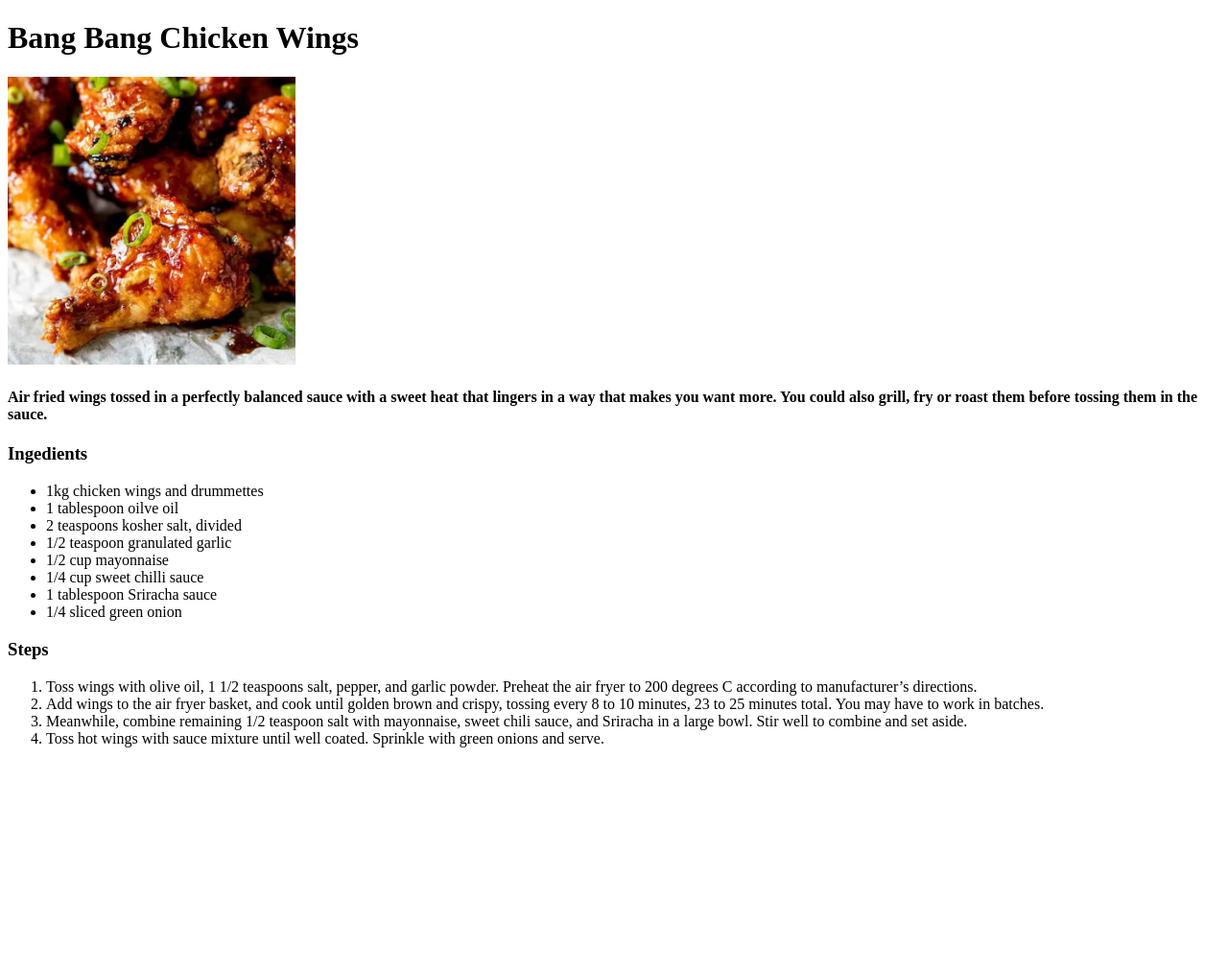
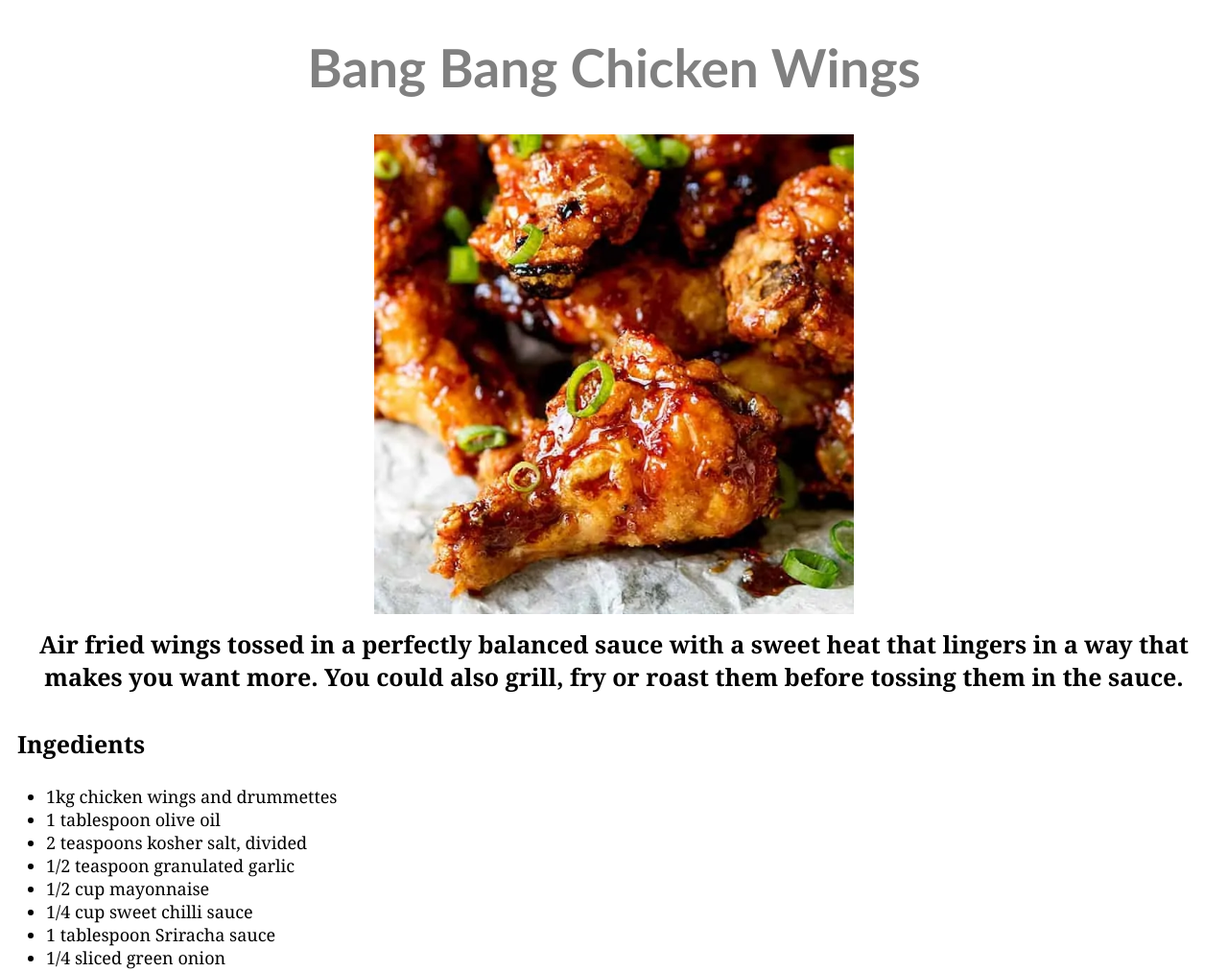
Before and after one commit to afr0sam/odin-recipes, a plain HTML site: page recipes/bang-bang-wings.html in a window 1280 px wide. Shown: the top 1013 px of the page at 96% size. Before the commit the page ends 800 px from the top, so only its background shows below. Drawn offline with Linux system fonts and the light colour scheme.

Commit message:
add CSS file to all pages to make more visually pleasing

```diff
--- a/recipes/bang-bang-wings.html
+++ b/recipes/bang-bang-wings.html
@@ -4,35 +4,43 @@
     <meta charset="UTF-8">
     <meta name="viewport" content="width=device-width, initial-scale=1.0">
     <title>Bang Bang Chicken Wings Recipe</title>
+    <link rel="stylesheet" href="styles.css">
 </head>
 <body>
     <h1>Bang Bang Chicken Wings</h1>
 
-    <img src="../images/bang-bang-wings.jpg" alt="Cripsy sweet and spicy bang bang chicken wings" height="300" width="300">
+    <div class="container">
+    <img src="../images/bang-bang-wings.jpg" alt="Cripsy sweet and spicy bang bang chicken wings" height="500" width="auto">
+    </div>
 
     <h4>Air fried wings tossed in a perfectly balanced sauce with a sweet heat that lingers in a way that makes you want more. You could also grill, fry or roast them before tossing them in the sauce.</h4>
 
         <p>
             <h3>Ingedients</h3>
                 <ul>
+                <div class="list">
                     <li>1kg chicken wings and drummettes</li>
-                    <li>1 tablespoon oilve oil</li>
+                    <li>1 tablespoon olive oil</li>
                     <li>2 teaspoons kosher salt, divided</li>
                     <li>1/2 teaspoon granulated garlic</li>
                     <li>1/2 cup mayonnaise</li>
                     <li>1/4 cup sweet chilli sauce</li>
                     <li>1 tablespoon Sriracha sauce</li>
                     <li>1/4 sliced green onion</li>
+                </div>
                 </ul>
         </p>
 
         <p>
             <h3>Steps</h3>
                 <ol>
+                <div class="list">
                     <li>Toss wings with olive oil, 1 1/2 teaspoons salt, pepper, and garlic powder. Preheat the air fryer to 200 degrees C according to manufacturer’s directions.</li>
                     <li>Add wings to the air fryer basket, and cook until golden brown and crispy, tossing every 8 to 10 minutes, 23 to 25 minutes total. You may have to work in batches.</li>
                     <li>Meanwhile, combine remaining 1/2 teaspoon salt with mayonnaise, sweet chili sauce, and Sriracha in a large bowl. Stir well to combine and set aside.</li>
                     <li>Toss hot wings with sauce mixture until well coated.  Sprinkle with green onions and serve.</li>
-                </ol></p>
+                </div>
+                </ol>
+        </p>
 </body>
 </html>
--- /dev/null
+++ b/recipes/styles.css
@@ -0,0 +1,29 @@
+h1 {
+    font-family: 'Gill Sans', 'Gill Sans MT', Calibri, 'Trebuchet MS', sans-serif;
+    text-align: center;
+    font-size: 55px;
+    color: grey;
+    font-weight: 750;
+}
+
+.container {
+    text-align: center;
+}
+
+h4,
+h3 {
+    font-family: Cambria, Cochin, Georgia, Times, 'Times New Roman', serif;
+    font-size: 25px;
+    text-align: center;
+    padding: 10px;
+    margin: auto;
+}
+
+h3 {
+    text-align: left;
+}
+
+.list {
+    font-family: Georgia, 'Times New Roman', Times, serif;
+    font-size: 18px;
+}
--- /dev/null
+++ b/styles.css
@@ -0,0 +1,12 @@
+h1 {
+    font-family: 'Gill Sans', 'Gill Sans MT', Calibri, 'Trebuchet MS', sans-serif;
+    text-align: center;
+    font-size: 55px;
+    color: grey;
+    font-weight: 750;
+}
+
+.list {
+    font-family: Georgia, 'Times New Roman', Times, serif;
+    font-size: 18px;
+}
```
Also changed, not shown: index.html (+6 -3 lines), recipes/creamy-mushroom-chicken.html (+8 -1 lines), recipes/lemon-chicken-romano.html (+8 -1 lines).
